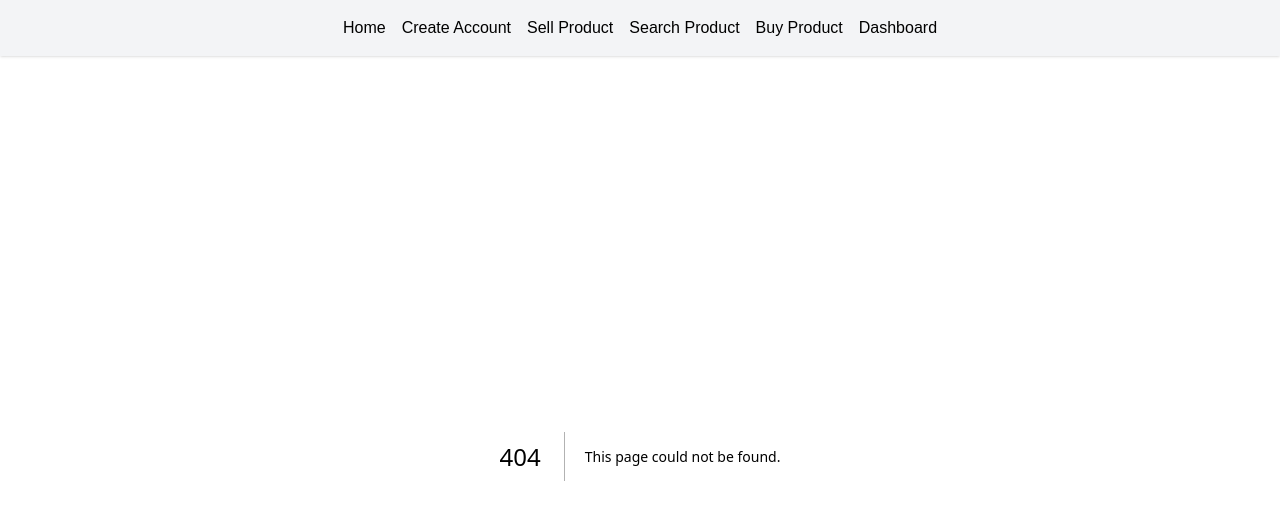
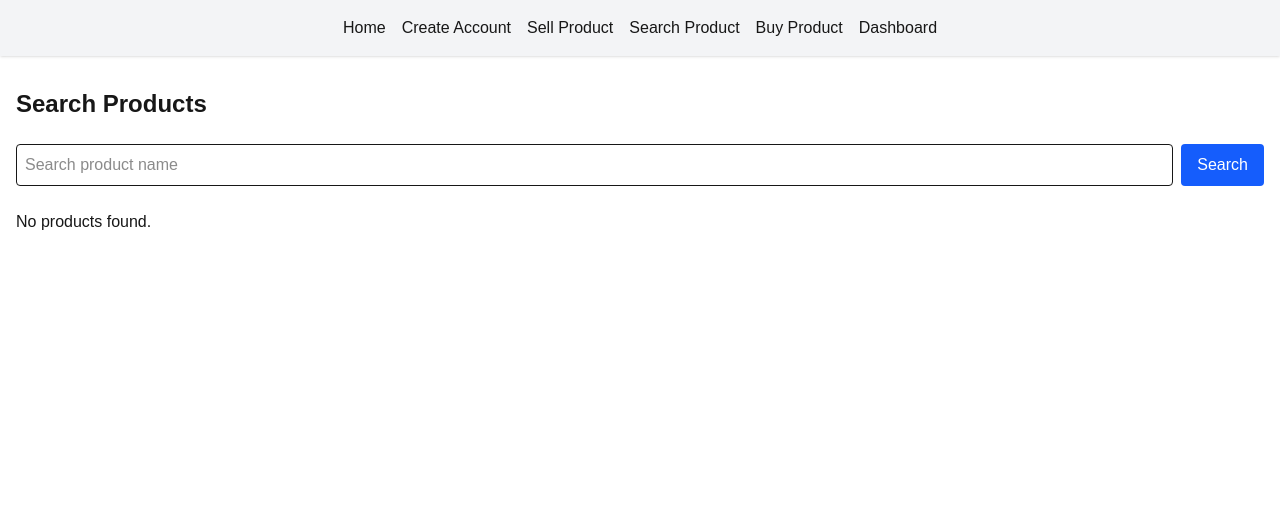
Before and after one commit to Lyra-AI-Team/ServeSmart, a Next.js app in the folder frontend/: page /search in a window 1280 px wide. Before the commit this address had no page. Shown: the top 520 px of the page. Built offline with nearby package versions, Linux system fonts and the light colour scheme.

Commit message:
feat(frontend): implement search product page with list and images

```diff
--- /dev/null
+++ b/frontend/src/app/search/page.tsx
@@ -0,0 +1,84 @@
+"use client";
+import { useState } from "react";
+
+interface Product {
+  product_id: number;
+  seller_id: number;
+  product_name: string;
+  description: string;
+  purchase_count: number;
+  product_image_path: string | null;
+  price: number;
+  discount: number;
+}
+
+export default function SearchPage() {
+  const [query, setQuery] = useState("");
+  const [results, setResults] = useState<Product[]>([]);
+  const [error, setError] = useState<string | null>(null);
+
+  const handleSubmit = async (e: React.FormEvent) => {
+    e.preventDefault();
+    setError(null);
+    try {
+      const res = await fetch(`http://localhost:8000/products?query=${query}`);
+      if (!res.ok) {
+        throw new Error("Failed to fetch products");
+      }
+      const data = await res.json();
+      setResults(data);
+    } catch (err: any) {
+      setError(err.message);
+    }
+  };
+
+  return (
+    <div className="container mx-auto py-8 px-4">
+      <h1 className="text-2xl font-semibold mb-6">Search Products</h1>
+      <form onSubmit={handleSubmit} className="mb-6 flex gap-2">
+        <input
+          value={query}
+          onChange={(e) => setQuery(e.target.value)}
+          placeholder="Search product name"
+          className="border p-2 rounded flex-grow"
+        />
+        <button
+          type="submit"
+          className="bg-blue-600 hover:bg-blue-700 text-white py-2 px-4 rounded"
+        >
+          Search
+        </button>
+      </form>
+      {error && <p className="text-red-500 mb-4">{error}</p>}
+      {results.length > 0 ? (
+        <div className="grid gap-4 md:grid-cols-2 lg:grid-cols-3">
+          {results.map((product) => (
+            <div
+              key={product.product_id}
+              className="border rounded p-4 flex flex-col gap-2"
+            >
+              <h2 className="font-semibold text-lg">{product.product_name}</h2>
+              <p className="text-sm text-gray-500">
+                ID: {product.product_id} | Vendor: {product.seller_id}
+              </p>
+              <p>{product.description}</p>
+              <p>
+                Price: ${product.price} | Discount: ${product.discount}
+              </p>
+              <p>Purchased: {product.purchase_count} times</p>
+              {product.product_image_path && (
+                <img
+                  src={`http://localhost:8000/${product.product_image_path}`}
+                  alt={product.product_name}
+                  className="w-full h-40 object-cover rounded"
+                />
+              )}
+            </div>
+          ))}
+        </div>
+      ) : (
+        <p>No products found.</p>
+      )}
+    </div>
+  );
+}
```
